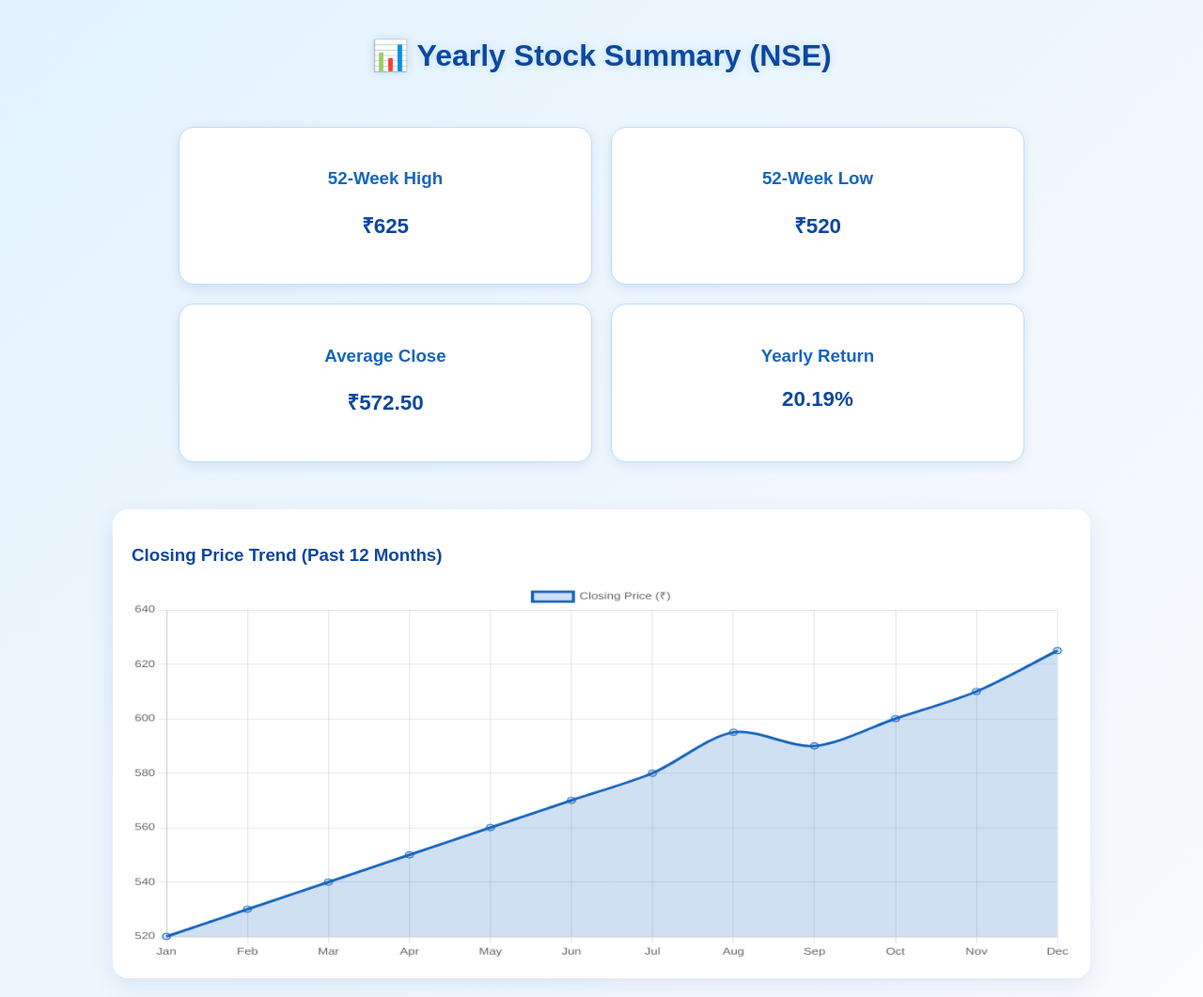
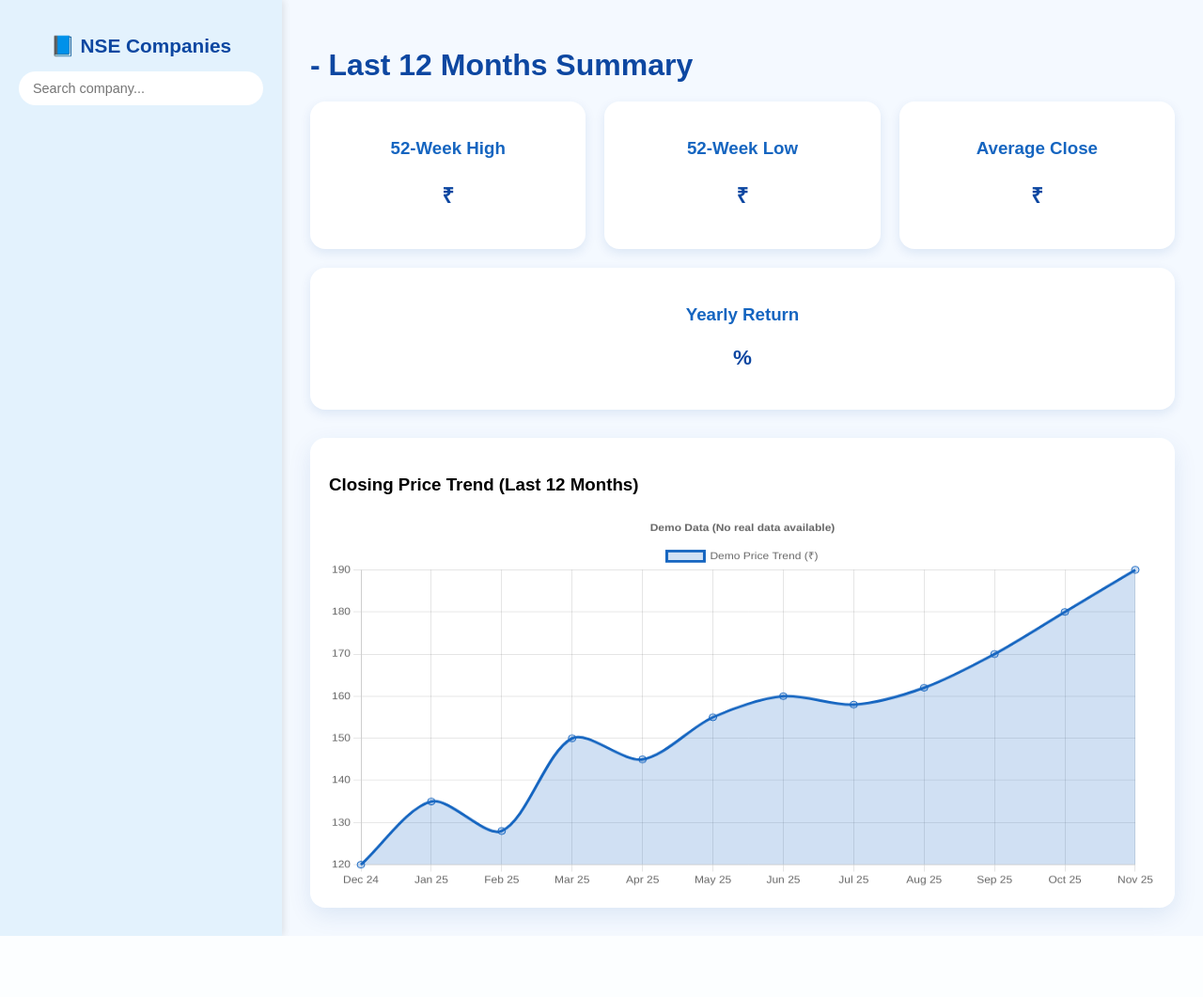
Before and after one commit to Nishantrde/stock_data_viswalization, a Flask app: template templates/get_companies_summary.html in a window 1280 px wide. Shown: the whole page at 94% size. After the commit the page ends 996 px from the top, so only its background shows below. Run offline with Flask 3, Linux system fonts and the light colour scheme; the template is opened without the code that fills it, so the values that code supplies are empty.

Commit message:
Initial Commit

```diff
--- a/app.py
+++ b/app.py
@@ -20,7 +20,7 @@
     return render_template('index.html', posts=posts)
 
 @app.route('/companies', methods=['GET'])
-def get_companies_name():
+def get_companies():
 
     data = get_companies_name()
 
@@ -29,12 +29,21 @@
 @app.route('/data/<symbol>')
 def get_companies_data(symbol):
 
+    companies = get_companies_name()
     data = get_stock_data(symbol)
 
-    return render_template("get_companies_data.html", stock_data = data)
+    return render_template("get_companies_data.html", stock_data = data, symbols = companies)
 
 @app.route('/summary/<symbol>')
 def get_companies_summary(symbol):
+
+    companies = get_companies_name()
+    data = get_stock_data(symbol, days=364)
+
+    return render_template("get_companies_summary.html", stock_data=data, symbols=companies)
+
+@app.route('/compare')
+def get_compare_companies(symbol):
 
     data = get_stock_data(symbol, days = 364)
 
--- a/templates/get_companies_summary.html
+++ b/templates/get_companies_summary.html
@@ -1,62 +1,118 @@
 <!DOCTYPE html>
 <html lang="en">
 <head>
-  <meta charset="UTF-8" />
-  <meta name="viewport" content="width=device-width, initial-scale=1.0" />
-  <title>NSE Yearly Stock Summary</title>
-
-  <!-- Chart.js CDN -->
+  <meta charset="UTF-8">
+  <title>{{ stock_data.symbol }} - 12 Month Summary</title>
   <script src="https://cdn.jsdelivr.net/npm/chart.js"></script>
 
   <style>
     body {
+      margin: 0;
       font-family: "Poppins", sans-serif;
-      background: linear-gradient(135deg, #e3f2fd, #f9fbfd);
-      color: #0d47a1;
-      margin: 0;
-      padding: 0;
+      background: #f4f9ff;
       display: flex;
-      flex-direction: column;
-      align-items: center;
-      min-height: 100vh;
+      height: 100vh;
     }
 
-    h2 {
-      margin-top: 40px;
-      font-size: 2rem;
+    /* Sidebar */
+    .sidebar {
+      width: 260px;
+      background: #e3f2fd;
       color: #0d47a1;
-      text-shadow: 0 0 8px #bbdefb;
+      padding: 20px;
+      overflow-y: auto;
+      box-shadow: 2px 0 8px rgba(0,0,0,0.1);
+    }
+
+    .sidebar h2 {
+      font-size: 1.3rem;
+      text-align: center;
+      margin-bottom: 15px;
+    }
+
+    .search-box {
+      background: #fff;
+      border-radius: 20px;
+      padding: 5px 10px;
+      display: flex;
+      align-items: center;
+      margin-bottom: 10px;
+    }
+
+    .search-box input {
+      border: none;
+      outline: none;
+      flex: 1;
+      padding: 5px;
+      font-size: 0.9rem;
+    }
+
+    .company-list {
+      list-style: none;
+      padding: 0;
+      margin: 0;
+      max-height: calc(100vh - 150px);
+      overflow-y: auto;
+    }
+
+    .company-list li {
+      margin: 6px 0;
+      background: white;
+      border-radius: 12px;
+      padding: 8px 12px;
+      transition: all 0.2s;
+      cursor: pointer;
+    }
+
+    .company-list li:hover {
+      background: #bbdefb;
+      transform: scale(1.03);
+    }
+
+    .company-list a {
+      text-decoration: none;
+      color: #0d47a1;
+      font-weight: 500;
+      display: block;
+    }
+
+    /* Main content */
+    .content {
+      flex: 1;
+      padding: 30px;
+      overflow-y: auto;
+    }
+
+    h1 {
+      color: #0d47a1;
+      margin-bottom: 20px;
     }
 
     .summary-container {
       display: flex;
       flex-wrap: wrap;
-      justify-content: center;
       gap: 20px;
-      margin: 30px 0;
-      width: 90%;
-      max-width: 900px;
+      margin-bottom: 30px;
     }
 
     .summary-card {
-      background: #ffffff;
-      border: 1px solid #bbdefb;
+      background: white;
+      flex: 1 1 220px;
+      padding: 20px;
       border-radius: 16px;
       box-shadow: 0 4px 12px rgba(13, 71, 161, 0.1);
-      padding: 25px 30px;
       text-align: center;
-      flex: 1 1 250px;
-      transition: transform 0.3s;
+      transition: 0.3s;
     }
 
     .summary-card:hover {
       transform: scale(1.05);
-      box-shadow: 0 6px 18px rgba(13, 71, 161, 0.2);
+      box-shadow: 0 6px 16px rgba(13, 71, 161, 0.2);
     }
 
     .summary-card h3 {
       color: #1565c0;
-      margin-bottom: 8px;
+      margin-bottom: 10px;
     }
 
     .summary-card p {
@@ -66,13 +122,10 @@
     }
 
     .chart-container {
-      background: #ffffff;
+      background: white;
       border-radius: 16px;
       box-shadow: 0 8px 25px rgba(13, 71, 161, 0.1);
       padding: 20px;
-      margin: 20px;
-      width: 90%;
-      max-width: 1000px;
     }
 
     canvas {
@@ -83,57 +136,89 @@
 </head>
 
 <body>
-  <h2>📊 Yearly Stock Summary (NSE)</h2>
+  <!-- Sidebar -->
+  <div class="sidebar">
+    <h2>📘 NSE Companies</h2>
+    <div class="search-box">
+      <input type="text" id="search" placeholder="Search company...">
+    </div>
+
+    <ul class="company-list" id="companyList">
+      {% for company in symbols %}
+      <li><a href="{{ url_for('get_companies_summary', symbol=company) }}">{{ company }}</a></li>
+
+      {% endfor %}
+    </ul>
+  </div>
+
+  <!-- Main Content -->
+  <div class="content">
+    <h1>{{ stock_data.symbol }} - Last 12 Months Summary</h1>
 
     <div class="summary-container">
       <div class="summary-card">
         <h3>52-Week High</h3>
-      <p id="highValue">₹---</p>
+        <p>₹{{ stock_data.high_52 }}</p>
       </div>
       <div class="summary-card">
         <h3>52-Week Low</h3>
-      <p id="lowValue">₹---</p>
+        <p>₹{{ stock_data.low_52 }}</p>
       </div>
       <div class="summary-card">
         <h3>Average Close</h3>
-      <p id="avgClose">₹---</p>
+        <p>₹{{ stock_data.avg_close }}</p>
       </div>
       <div class="summary-card">
         <h3>Yearly Return</h3>
-      <p id="returnValue">---</p>
+        <p>{{ stock_data.yearly_return }}%</p>
       </div>
     </div>
 
     <div class="chart-container">
-    <h3>Closing Price Trend (Past 12 Months)</h3>
+      <h3>Closing Price Trend (Last 12 Months)</h3>
       <canvas id="yearlyChart"></canvas>
+    </div>
   </div>
 
   <script>
-    // Example yearly data (replace with your real data)
-    const months = ["Jan", "Feb", "Mar", "Apr", "May", "Jun", "Jul", "Aug", "Sep", "Oct", "Nov", "Dec"];
-    const closingPrices = [520, 530, 540, 550, 560, 570, 580, 595, 590, 600, 610, 625];
+    // Sidebar search
+    const searchInput = document.getElementById('search');
+    const listItems = document.querySelectorAll('#companyList li');
+    searchInput.addEventListener('input', function() {
+      const filter = this.value.toLowerCase();
+      listItems.forEach(li => {
+        const text = li.textContent.toLowerCase();
+        li.style.display = text.includes(filter) ? "" : "none";
+      });
+    });
 
-    // Calculate stats
-    const high52 = Math.max(...closingPrices);
-    const low52 = Math.min(...closingPrices);
-    const avgClose = (closingPrices.reduce((a, b) => a + b, 0) / closingPrices.length).toFixed(2);
-    const yearlyReturn = (((closingPrices[closingPrices.length - 1] - closingPrices[0]) / closingPrices[0]) * 100).toFixed(2);
+    // Get stock data from Flask
+    const labels = {{ stock_data.months|default([])|tojson }};
+    const prices = {{ stock_data.prices|default([])|tojson }};
 
-    // Update summary cards
-    document.getElementById("highValue").innerText = "₹" + high52;
-    document.getElementById("lowValue").innerText = "₹" + low52;
-    document.getElementById("avgClose").innerText = "₹" + avgClose;
-    document.getElementById("returnValue").innerText = yearlyReturn + "%";
+    // If no months provided, generate last 12 month names dynamically
+    function getLast12Months() {
+      const months = ["Jan","Feb","Mar","Apr","May","Jun","Jul","Aug","Sep","Oct","Nov","Dec"];
+      const now = new Date();
+      const result = [];
+      for (let i = 11; i >= 0; i--) {
+        let d = new Date(now.getFullYear(), now.getMonth() - i, 1);
+        result.push(months[d.getMonth()] + " " + d.getFullYear().toString().slice(-2));
+      }
+      return result;
+    }
+
+    const chartLabels = labels.length ? labels : getLast12Months();
+    const chartPrices = prices.length ? prices : [120, 135, 128, 150, 145, 155, 160, 158, 162, 170, 180, 190];
 
     // Create Chart.js line chart
     new Chart(document.getElementById("yearlyChart"), {
       type: "line",
       data: {
-        labels: months,
+        labels: chartLabels,
         datasets: [{
-          label: "Closing Price (₹)",
-          data: closingPrices,
+          label: labels.length ? "Closing Price (₹)" : "Demo Price Trend (₹)",
+          data: chartPrices,
           borderColor: "#1565c0",
           backgroundColor: "rgba(21,101,192,0.2)",
           fill: true,
@@ -145,9 +230,14 @@
         responsive: true,
         plugins: {
           legend: { display: true },
+          title: {
+            display: !labels.length,
+            text: "Demo Data (No real data available)"
+          }
         },
         scales: {
-          y: { beginAtZero: false }
+          y: { beginAtZero: false },
+          x: { ticks: { maxTicksLimit: 12 } }
         }
       }
     });
```
Also changed, not shown: collect_nse_data.py (+47 -26 lines), templates/get_companies_data.html (+223 -130 lines). Lines whose indentation alone changed are shown as unchanged.
